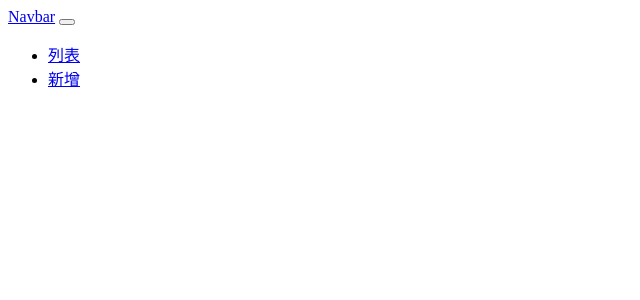
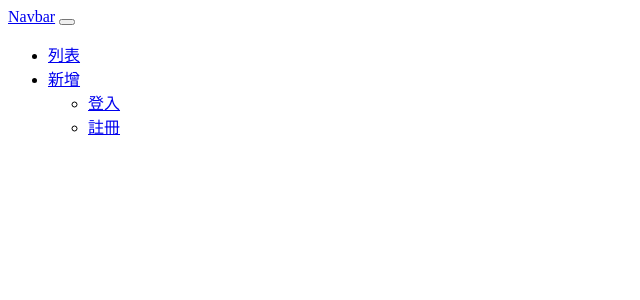
Before and after one commit to yanniao0827/php, a PHP site: page /navbar.php in a window 1280 px wide. Shown: the top 300 px of the page, without its empty margins (0-640 px from the left). Run offline with PHP 8.4, Linux system fonts and the light colour scheme.

Commit message:
更新登入

```diff
--- a/address-book/parts/navbar.php
+++ b/address-book/parts/navbar.php
@@ -27,6 +27,13 @@ if (!isset($pageName))
                     <li class="nav-item">
                         <a class="nav-link <?= $pageName == 'add' ? 'active' : '' ?>" href="add.php">新增</a>
                     </li>
+                    <ul class="navbar-nav mb-2 mb-lg-0">
+                        <li class="nav-item">
+                            <a class="nav-link <?= $pageName == 'list' ? 'active' : '' ?>" href="list.php">登入</a>
+                        </li>
+                        <li class="nav-item">
+                            <a class="nav-link <?= $pageName == 'add' ? 'active' : '' ?>" href="add.php">註冊</a>
+                        </li>
             </div>
         </div>
     </nav>
```
